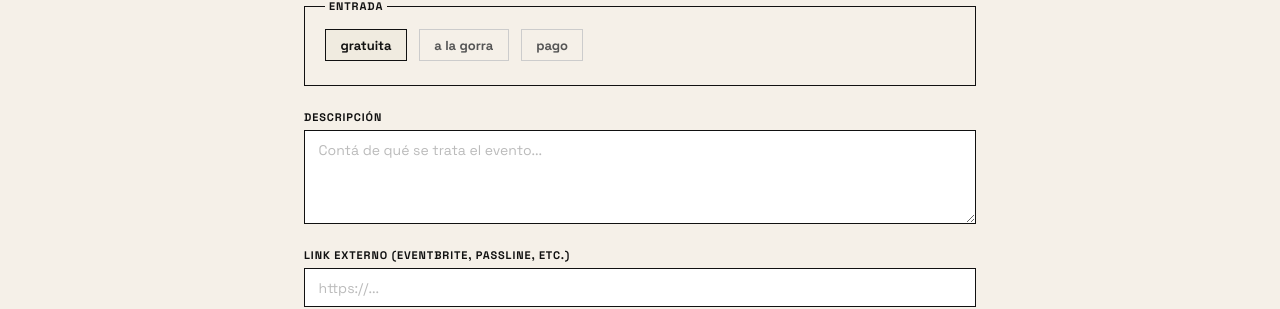
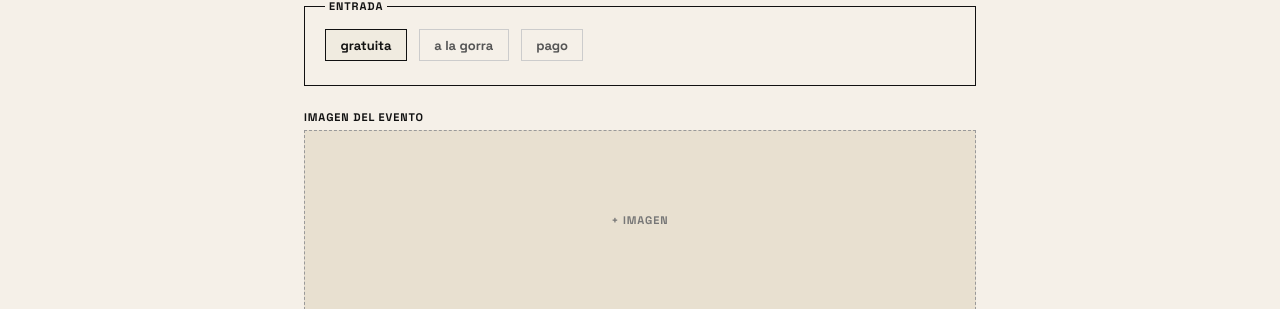
Before and after one commit to juanigromero/huecuvumapu, a React (Vite) app in the folder client/: page /nuevo-evento in a window 1280 px wide. Shown: the part 643-952 px from the top of the page. Built offline with nearby package versions, Linux system fonts and the light colour scheme; no server answers; sample sign-in values are in the browser's storage.

Commit message:
feat: upload de imágenes (avatar + portada) en proyectos, espacios y eventos via Supabase Storage

```diff
--- /dev/null
+++ b/client/src/components/ui/ImageUpload.jsx
@@ -0,0 +1,62 @@
+import { useRef, useState } from 'react';
+import { subirImagen } from '../../services/storageService';
+import styles from './ImageUpload.module.css';
+
+export default function ImageUpload({ valor, onChange, carpeta, tipo = 'cuadrada', label = 'Subir imagen' }) {
+  const inputRef = useRef(null);
+  const [subiendo, setSubiendo] = useState(false);
+  const [error, setError] = useState(null);
+
+  async function handleFile(e) {
+    const archivo = e.target.files[0];
+    if (!archivo) return;
+
+    if (archivo.size > 5 * 1024 * 1024) {
+      setError('La imagen no puede superar 5MB');
+      return;
+    }
+
+    setSubiendo(true);
+    setError(null);
+    try {
+      const url = await subirImagen(archivo, carpeta);
+      onChange(url);
+    } catch (err) {
+      setError('Error al subir la imagen');
+    } finally {
+      setSubiendo(false);
+    }
+  }
+
+  return (
+    <div className={`${styles.wrap} ${tipo === 'cover' ? styles.wrapCover : styles.wrapCuadrada}`}>
+      {valor ? (
+        <div className={styles.preview} onClick={() => inputRef.current.click()}>
+          <img src={valor} alt="preview" className={styles.img} />
+          <div className={styles.overlay}>
+            <span>{subiendo ? 'Subiendo...' : 'Cambiar'}</span>
+          </div>
+        </div>
+      ) : (
+        <button
+          type="button"
+          className={styles.placeholder}
+          onClick={() => inputRef.current.click()}
+          disabled={subiendo}
+        >
+          {subiendo ? 'Subiendo...' : label}
+        </button>
+      )}
+
+      <input
+        ref={inputRef}
+        type="file"
+        accept="image/jpeg,image/png,image/webp"
+        className={styles.inputHidden}
+        onChange={handleFile}
+      />
+
+      {error && <p className={styles.error}>{error}</p>}
+    </div>
+  );
+}
--- /dev/null
+++ b/client/src/components/ui/ImageUpload.module.css
@@ -0,0 +1,74 @@
+.wrap {
+  display: flex;
+  flex-direction: column;
+  gap: 0.4rem;
+}
+
+.wrapCuadrada { width: 120px; }
+.wrapCover    { width: 100%; }
+
+.preview {
+  position: relative;
+  cursor: pointer;
+  overflow: hidden;
+}
+
+.wrapCuadrada .preview { width: 120px; height: 120px; border: 1.5px solid #111; }
+.wrapCover    .preview { width: 100%; height: 180px; border: 1.5px solid #111; }
+
+.img {
+  width: 100%;
+  height: 100%;
+  object-fit: cover;
+  display: block;
+}
+
+.overlay {
+  position: absolute;
+  inset: 0;
+  background: rgba(0,0,0,0.45);
+  display: flex;
+  align-items: center;
+  justify-content: center;
+  opacity: 0;
+  transition: opacity 0.15s;
+}
+
+.preview:hover .overlay { opacity: 1; }
+
+.overlay span {
+  font-size: 11px;
+  font-weight: 700;
+  letter-spacing: 0.08em;
+  text-transform: uppercase;
+  color: #fff;
+}
+
+.placeholder {
+  font-family: 'Space Grotesk', sans-serif;
+  font-size: 11px;
+  font-weight: 700;
+  letter-spacing: 0.08em;
+  text-transform: uppercase;
+  color: #777;
+  background: #e8e0d0;
+  border: 1.5px dashed #999;
+  cursor: pointer;
+  display: flex;
+  align-items: center;
+  justify-content: center;
+  transition: border-color 0.15s;
+}
+
+.wrapCuadrada .placeholder { width: 120px; height: 120px; }
+.wrapCover    .placeholder { width: 100%; height: 180px; }
+
+.placeholder:hover { border-color: #111; color: #111; }
+.placeholder:disabled { opacity: 0.5; cursor: not-allowed; }
+
+.inputHidden { display: none; }
+
+.error {
+  font-size: 11px;
+  color: #c00;
+}
--- a/client/src/pages/CrearEntidad.module.css
+++ b/client/src/pages/CrearEntidad.module.css
@@ -166,6 +166,12 @@
 
 .btnCancel:hover { color: #111; }
 
+.imagenesRow {
+  display: flex;
+  gap: 1.5rem;
+  align-items: flex-start;
+}
+
 @media (max-width: 600px) {
   .row { grid-template-columns: 1fr; }
 }
--- a/client/src/pages/CrearEspacio.jsx
+++ b/client/src/pages/CrearEspacio.jsx
@@ -3,6 +3,7 @@ import { useSelector } from 'react-redux';
 import { useNavigate, Link } from 'react-router-dom';
 import Nav from '../components/ui/Nav';
 import SectionBar from '../components/ui/SectionBar';
+import ImageUpload from '../components/ui/ImageUpload';
 import { crearEspacio } from '../services/espaciosService';
 import styles from './CrearEntidad.module.css';
 
@@ -19,7 +20,7 @@ async function geocodificar(direccion, ciudad) {
 export default function CrearEspacio() {
   const token = useSelector(s => s.auth.token);
   const navigate = useNavigate();
-  const [form, setForm] = useState({ nombre: '', handle: '', descripcion: '', direccion: '', ciudad: 'Bahía Blanca', lat: null, lng: null });
+  const [form, setForm] = useState({ nombre: '', handle: '', descripcion: '', direccion: '', ciudad: 'Bahía Blanca', lat: null, lng: null, avatar_url: '', cover_url: '' });
   const [loading, setLoading] = useState(false);
   const [geocodingStatus, setGeocodingStatus] = useState(null); // null | 'buscando' | 'ok' | 'no_encontrado'
   const [error, setError] = useState(null);
@@ -109,6 +110,17 @@ export default function CrearEspacio() {
             <textarea className={styles.textarea} name="descripcion" value={form.descripcion} onChange={handleChange} rows={3} placeholder="Contá qué es el espacio..." />
           </div>
 
+          <div className={styles.imagenesRow}>
+            <div className={styles.field}>
+              <label className={styles.label}>Foto de perfil</label>
+              <ImageUpload valor={form.avatar_url} onChange={url => setForm(f => ({ ...f, avatar_url: url }))} carpeta="avatars/espacios" tipo="cuadrada" label="+ foto" />
+            </div>
+            <div className={styles.field} style={{ flex: 1 }}>
+              <label className={styles.label}>Imagen de portada</label>
+              <ImageUpload valor={form.cover_url} onChange={url => setForm(f => ({ ...f, cover_url: url }))} carpeta="covers/espacios" tipo="cover" label="+ portada" />
+            </div>
+          </div>
+
           {error && <p className={styles.error}>{error}</p>}
 
           <div className={styles.actions}>
--- a/client/src/pages/CrearProyecto.jsx
+++ b/client/src/pages/CrearProyecto.jsx
@@ -3,6 +3,7 @@ import { useSelector } from 'react-redux';
 import { useNavigate, Link } from 'react-router-dom';
 import Nav from '../components/ui/Nav';
 import SectionBar from '../components/ui/SectionBar';
+import ImageUpload from '../components/ui/ImageUpload';
 import { crearProyecto } from '../services/proyectosService';
 import styles from './CrearEntidad.module.css';
 
@@ -12,7 +13,7 @@ const CATEGORIAS = ['musica', 'visual', 'teatro', 'popular'];
 export default function CrearProyecto() {
   const token = useSelector(s => s.auth.token);
   const navigate = useNavigate();
-  const [form, setForm] = useState({ nombre: '', handle: '', bio: '', tipo: 'banda', ciudad: 'Bahía Blanca', categorias: [] });
+  const [form, setForm] = useState({ nombre: '', handle: '', bio: '', tipo: 'banda', ciudad: 'Bahía Blanca', categorias: [], avatar_url: '', cover_url: '' });
   const [loading, setLoading] = useState(false);
   const [error, setError] = useState(null);
 
@@ -21,14 +22,11 @@ export default function CrearProyecto() {
   }
 
   function autoHandle(e) {
-    handleChange(e);
-    if (e.target.name === 'nombre') {
-      setForm(f => ({
-        ...f,
-        nombre: e.target.value,
-        handle: e.target.value.toLowerCase().replace(/\s+/g, '-').replace(/[^a-z0-9-]/g, ''),
-      }));
-    }
+    setForm(f => ({
+      ...f,
+      nombre: e.target.value,
+      handle: e.target.value.toLowerCase().replace(/\s+/g, '-').replace(/[^a-z0-9-]/g, ''),
+    }));
   }
 
   function toggleCategoria(c) {
@@ -102,6 +100,29 @@ export default function CrearProyecto() {
             <textarea className={styles.textarea} name="bio" value={form.bio} onChange={handleChange} rows={3} placeholder="Contá quiénes son..." />
           </div>
 
+          <div className={styles.imagenesRow}>
+            <div className={styles.field}>
+              <label className={styles.label}>Foto de perfil</label>
+              <ImageUpload
+                valor={form.avatar_url}
+                onChange={url => setForm(f => ({ ...f, avatar_url: url }))}
+                carpeta="avatars/proyectos"
+                tipo="cuadrada"
+                label="+ foto"
+              />
+            </div>
+            <div className={styles.field} style={{ flex: 1 }}>
+              <label className={styles.label}>Imagen de portada</label>
+              <ImageUpload
+                valor={form.cover_url}
+                onChange={url => setForm(f => ({ ...f, cover_url: url }))}
+                carpeta="covers/proyectos"
+                tipo="cover"
+                label="+ portada"
+              />
+            </div>
+          </div>
+
           {error && <p className={styles.error}>{error}</p>}
 
           <div className={styles.actions}>
--- a/client/src/pages/NuevoEvento.jsx
+++ b/client/src/pages/NuevoEvento.jsx
@@ -8,6 +8,7 @@ import { misEspacios, buscarEspacios } from '../services/espaciosService';
 import { crearEvento } from '../services/eventosService';
 import { useNominatim } from '../hooks/useNominatim';
 import MapaPicker from '../components/ui/MapaPicker';
+import ImageUpload from '../components/ui/ImageUpload';
 import styles from './NuevoEvento.module.css';
 
 const CATEGORIAS = ['musica', 'visual', 'teatro', 'popular'];
@@ -37,6 +38,7 @@ export default function NuevoEvento() {
     proyecto_id: '', proyecto_texto: '',
     espacio_id: '', espacio_texto: '',
     lat: null, lng: null,
+    imagen_url: '',
     categorias: [],
   });
 
@@ -312,6 +314,17 @@ export default function NuevoEvento() {
           </fieldset>
 
           <div className={styles.field}>
+            <label className={styles.label}>Imagen del evento</label>
+            <ImageUpload
+              valor={form.imagen_url}
+              onChange={url => setForm(f => ({ ...f, imagen_url: url }))}
+              carpeta="eventos"
+              tipo="cover"
+              label="+ imagen"
+            />
+          </div>
+
+          <div className={styles.field}>
             <label className={styles.label}>Descripción</label>
             <textarea className={styles.textarea} name="descripcion" value={form.descripcion} onChange={handleChange} placeholder="Contá de qué se trata el evento..." rows={4} />
           </div>
--- /dev/null
+++ b/client/src/services/storageService.js
@@ -0,0 +1,15 @@
+import { supabase } from '../lib/supabase';
+
+export async function subirImagen(archivo, carpeta) {
+  const ext = archivo.name.split('.').pop();
+  const nombre = `${carpeta}/${Date.now()}.${ext}`;
+
+  const { error } = await supabase.storage
+    .from('imagenes')
+    .upload(nombre, archivo, { upsert: true });
+
+  if (error) throw new Error(error.message);
+
+  const { data } = supabase.storage.from('imagenes').getPublicUrl(nombre);
+  return data.publicUrl;
+}
```
